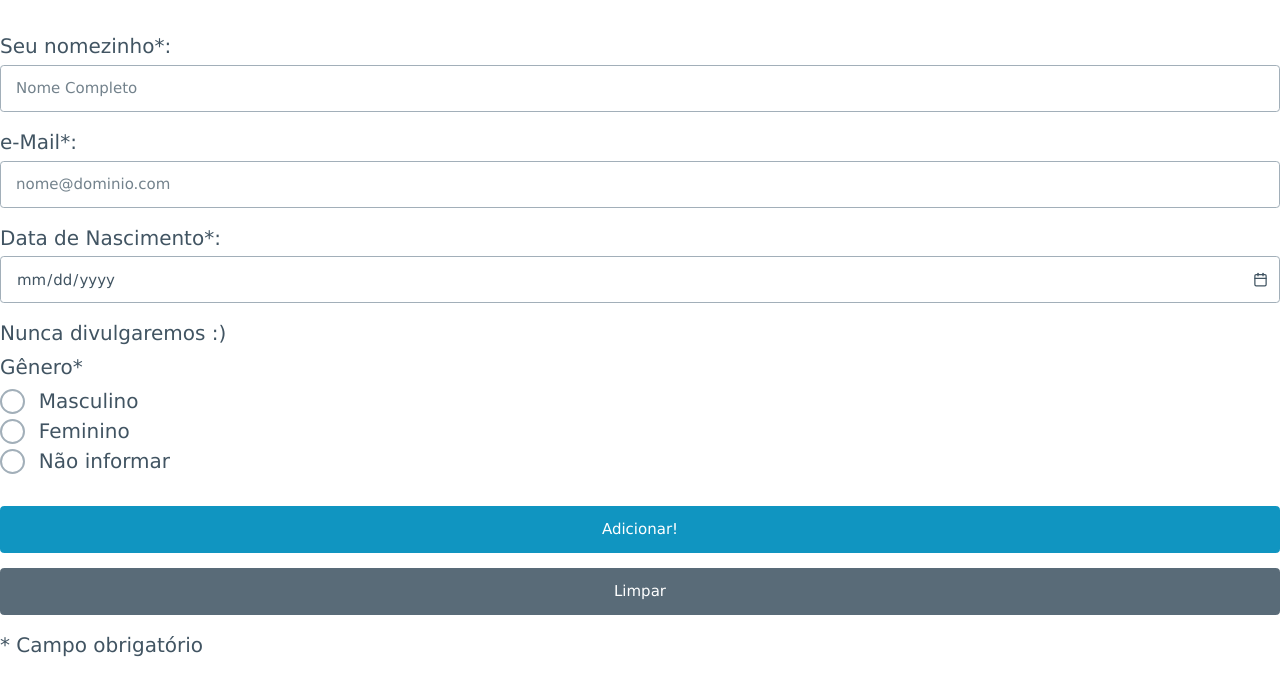
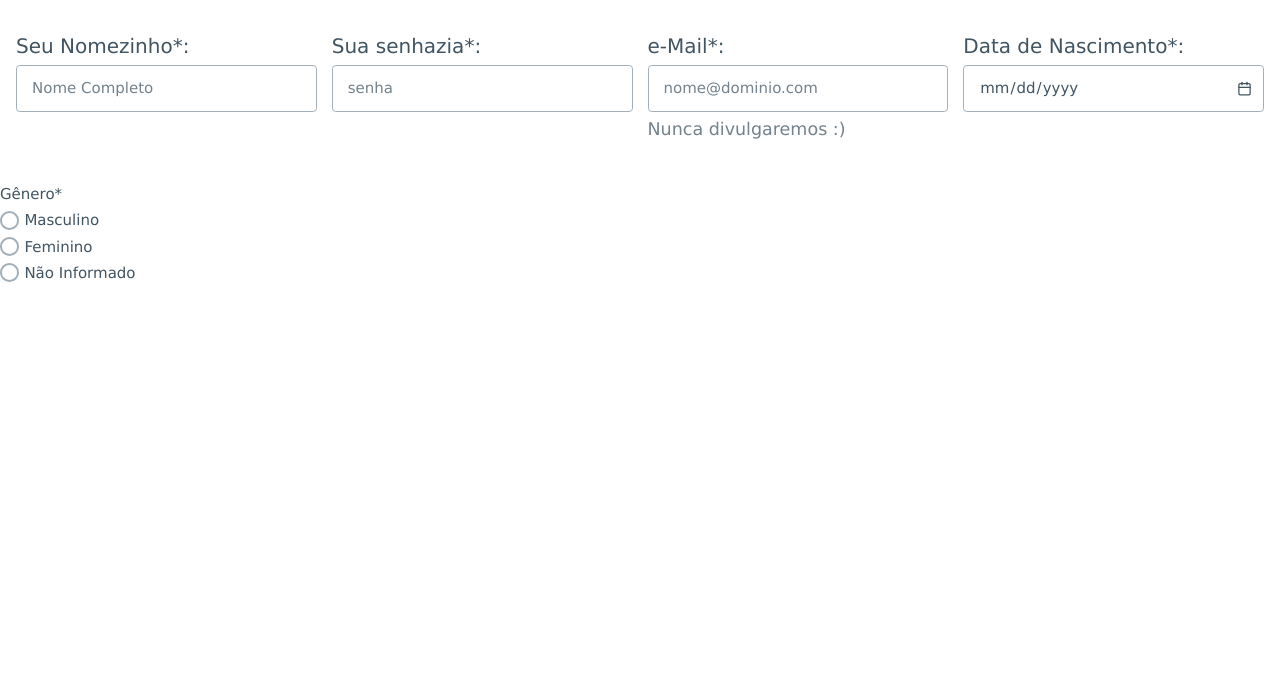
Before and after one commit to ambd87/pweb_2021.2_ArthurMadson, a plain HTML site: page u1_exercicio3/src/main/resources/templates/adicionarPessoa.html in a window 1280 px wide. Shown: the part 111-800 px from the top of the page. Drawn offline with Linux system fonts and the light colour scheme.

Commit message:
Mudanças
Concerto da página adicionarpessoas.html

```diff
--- a/u1_exercicio3/src/main/resources/templates/adicionarPessoa.html
+++ b/u1_exercicio3/src/main/resources/templates/adicionarPessoa.html
@@ -28,37 +28,25 @@
 		<a href="../static/public/sobre.html" class=" w3-bar-item w3-button w3-mobile w3-right"> Sobre o site </a>
 		<a href="../static/public/noticias.html" class="w3-bar-item w3-button w3-mobile w3-right"> Noticías </a>
 	</div>
-	<h1>Formulário para adicionar pessoas:</h1>
 
-	<form name="formulario1" action="adicionarPessoa" method="GET">
-
-		<label id="nome1">Seu nomezinho*:</label>
-		<input type="text" placeholder="Nome Completo" id="nome" required>
-		<label id="email1">e-Mail*:</label>
-		<input type="text" placeholder="nome@dominio.com" id="email" required>
-		<label id="data1"> Data de Nascimento*: </label>
-		<input type="date" placeholder="dd/mm/aa" id="data" required>
-		<label id="texto"> Nunca divulgaremos :) </label>
-
-		<div id="for1">
-
-			<label>Gênero*</label>
-			<input type="radio" name="genero" required> Masculino
-			<br>
-			<input type="radio" name="genero" required> Feminino
-			<br>
-			<input type="radio" name="genero" required> Não informar
-			<br>
-			<br>
-			<input type="submit" value="Adicionar!" id="enviar">
-			<input type="reset" value="Limpar" id="reset1">
-			<br>
-			<label> * Campo obrigatório </label>
-
-		</div>
-
+	<div style="padding:0 16px;">
+		<h1>Formulário para adicionar pessoas:</h1>
+			<form th:action="@{/adicionarPessoa}" method="POST" th:object="${pessoa}">
+			 	<div class="grid">
+					<label for="nome"> Seu Nomezinho*: <input type="text" id="nome" name="nome" placeholder="Nome Completo"th:field="*{nome}" required> </label>
+					<label for="senha"> Sua senhazia*: <input type="password" id="senha" name="senha" placeholder="senha"th:field="*{senha}" required> </label>
+					<label for="email"> e-Mail*: <input type="email" id="email" name="email" placeholder="nome@dominio.com"th:field="*{email}" required>
+					<small> Nunca divulgaremos :)</small>
+					</label>
+					<label for="dataNascimento"> Data de Nascimento*: <input type="date" id="dataNascimento" name="dataNascimento" placeholder="dd/MM/aaaa" th:field="*{dataNascimento}" required> </label>
+				</div>
+				</div>
+			<fieldset>
+				<legend>Gênero*</legend>
+					<label for="Masculino"> <input type="radio" id="Masculino" nome="genero" value="Masculino" th:field="*{genero}" required />Masculino</label>
+					<label for="Feminino"> <input type="radio" id="Feminino" nome="genero" value="Feminino" th:field="*{genero}" required />Feminino </label>
+					<label for="Não Informado"> <input type="radio" id="Não Informado" nome="genero" value="Não Informado" th:field="*{genero}" required />Não Informado</label>
+			</fieldset>
 	</form>
-
 </body>
-
 </html>
```
Also changed, not shown: u1_exercicio3/src/main/resources/templates/index.html (+0 -1 lines), 1 other file.
